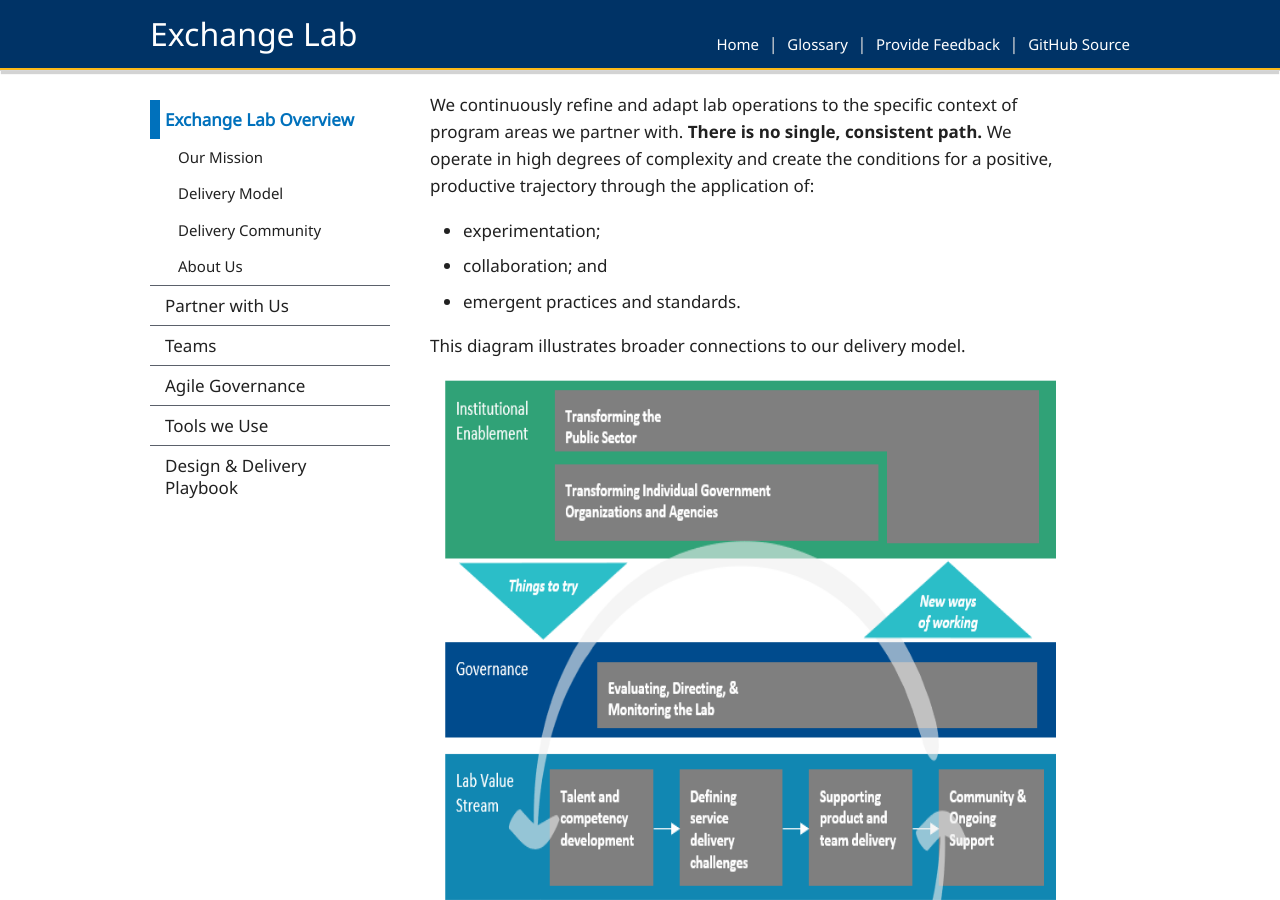
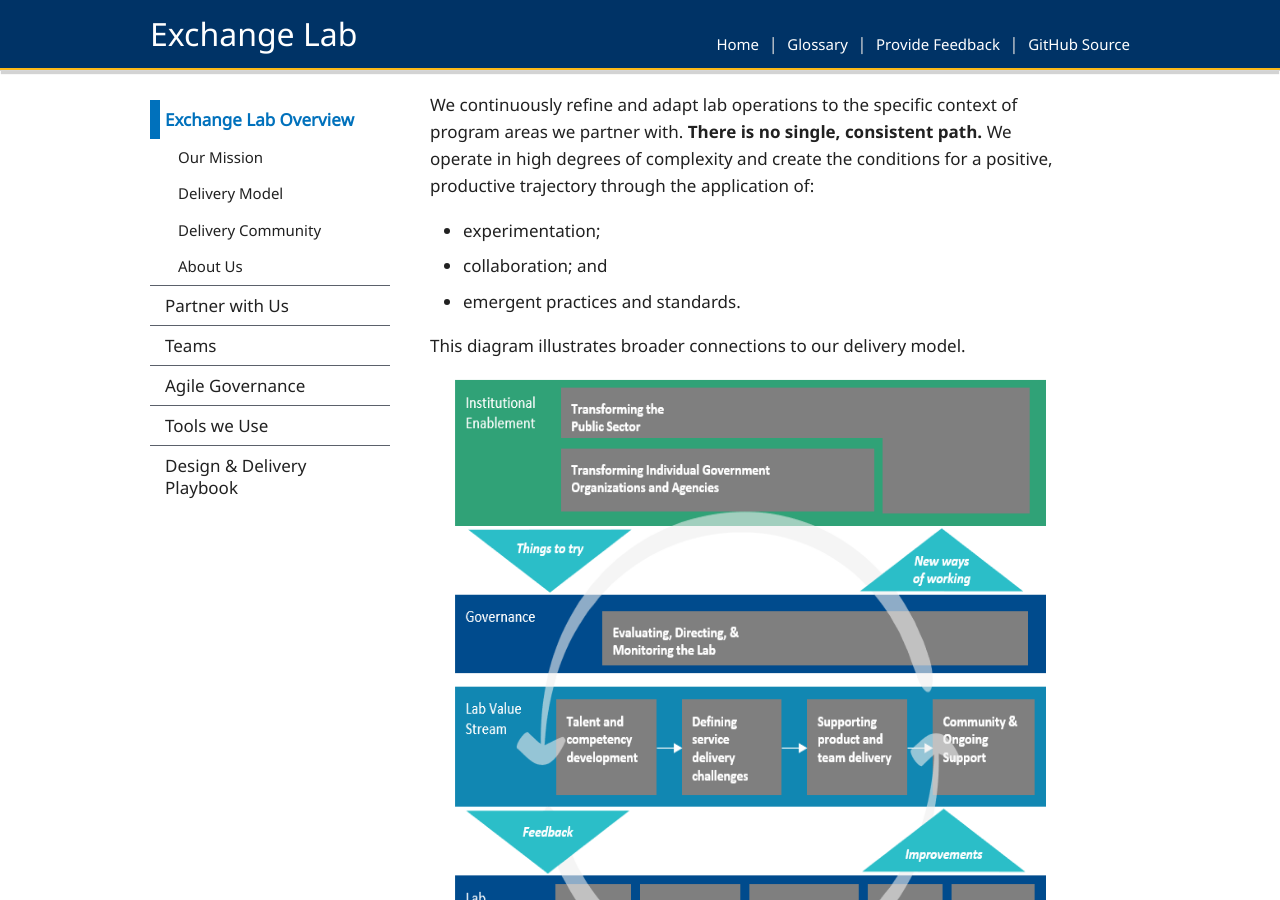
Before and after one commit to HeatherRemacle/exchangelabops, a Jekyll site: the page built from pages/index.md, in a window 1280 px wide and 900 px high, scrolled down 1596 px. Built offline with Jekyll 4.4.1, drawn with Linux system fonts in a browser that asks for light colours.

Commit message:
Update index.md

```diff
--- a/pages/index.md
+++ b/pages/index.md
@@ -52,7 +52,7 @@ We continuously refine and adapt lab operations to the specific context of progr
 
 This diagram illustrates broader connections to our delivery model.
 
-<img height="730" width="620" style="display: block; margin-left: auto; margin-right: auto;" src="assets\img\Lab-value-stream-delivery-model.png" alt="illustration of the lab value stream connecting to institutional enablers and foundational supports">
+<img height="600" width="600" style="display: block; margin-left: auto; margin-right: auto;" src="assets\img\Lab-value-stream-delivery-model.png" alt="illustration of the lab value stream connecting to institutional enablers and foundational supports">
 
 ## Delivery Community
 
```
